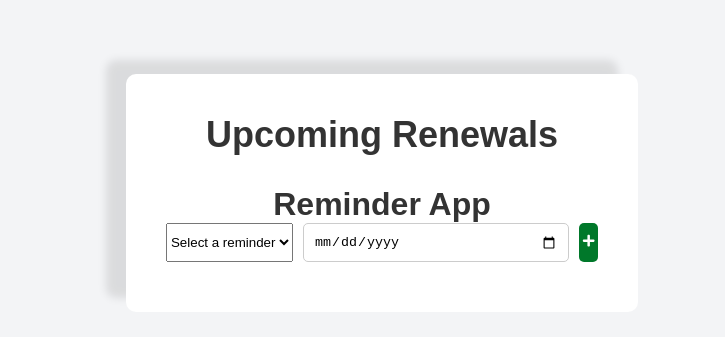
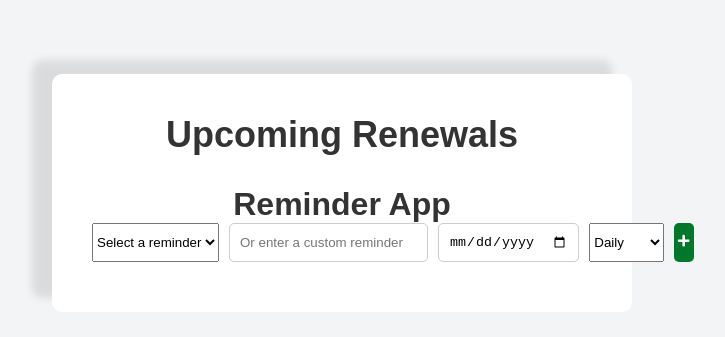
Before and after one commit to TEAM-MERAKI-NAA/MERAKI-FE, a React (Create React App) app: page /reminder in a window 1280 px wide. Shown: the part 207-544 px from the top of the page, without its empty margins (298-1023 px from the left). Built offline with nearby package versions, Linux system fonts and the light colour scheme; the HTML template or start-up script is replaced by a standard one.

Commit message:
adding custom field option in reminder section

```diff
--- a/src/components/Reminder.js
+++ b/src/components/Reminder.js
@@ -6,6 +6,8 @@ export default function ReminderApp() {
   const [reminders, setReminders] = useState([]);
   const [newReminder, setNewReminder] = useState("");
   const [expiryDate, setExpiryDate] = useState("");
+  const [customReminder, setCustomReminder] = useState("");
+  const [frequency, setFrequency] = useState("daily");
 
   useEffect(() => {
     const checkReminders = () => {
@@ -31,12 +33,14 @@ export default function ReminderApp() {
   }, [reminders]);
 
   const addReminder = () => {
-    if (newReminder.trim() !== "" && expiryDate !== "") {
+    const reminderText = newReminder || customReminder;
+    if (reminderText.trim() !== "" && expiryDate !== "") {
       setReminders([
         ...reminders,
-        { text: newReminder, expiry: expiryDate, completed: false },
+        { text: reminderText, expiry: expiryDate, frequency, completed: false },
       ]);
       setNewReminder("");
+      setCustomReminder("");
       setExpiryDate("");
     }
   };
@@ -59,7 +63,7 @@ export default function ReminderApp() {
         <ul>
           {reminders.map((reminder, index) => (
             <li key={index} className="sidebar-item">
-              {reminder.text} - {reminder.expiry}
+              {reminder.text} - {reminder.expiry} ({reminder.frequency})
             </li>
           ))}
         </ul>
@@ -79,10 +83,25 @@ export default function ReminderApp() {
             <option value="Driver License">Driver License</option>
           </select>
           <input
+            type="text"
+            placeholder="Or enter a custom reminder"
+            value={customReminder}
+            onChange={(e) => setCustomReminder(e.target.value)}
+          />
+          <input
             type="date"
             value={expiryDate}
             onChange={(e) => setExpiryDate(e.target.value)}
           />
+          <select
+            value={frequency}
+            onChange={(e) => setFrequency(e.target.value)}
+          >
+            <option value="daily">Daily</option>
+            <option value="weekly">Weekly</option>
+            <option value="biweekly">Biweekly</option>
+            <option value="monthly">Monthly</option>
+          </select>
           <button onClick={addReminder}>
             <FaPlus />
           </button>
@@ -96,7 +115,7 @@ export default function ReminderApp() {
               }`}
             >
               <span>
-                {reminder.text} - {reminder.expiry}
+                {reminder.text} - {reminder.expiry} ({reminder.frequency})
               </span>
               <div className="action-buttons">
                 <button onClick={() => toggleComplete(index)}>
```
